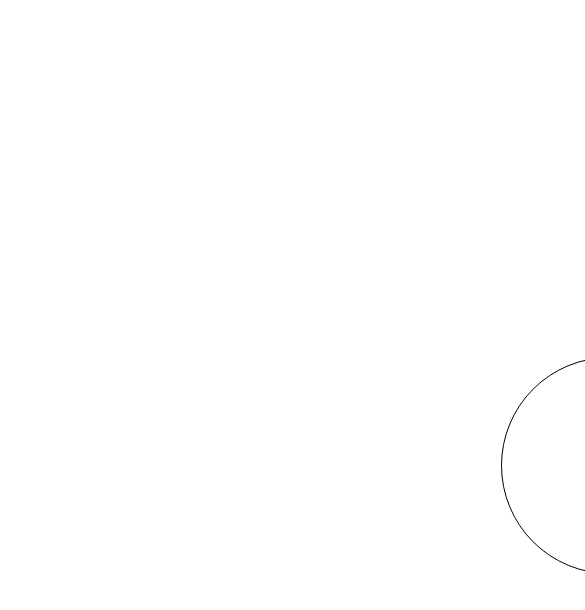
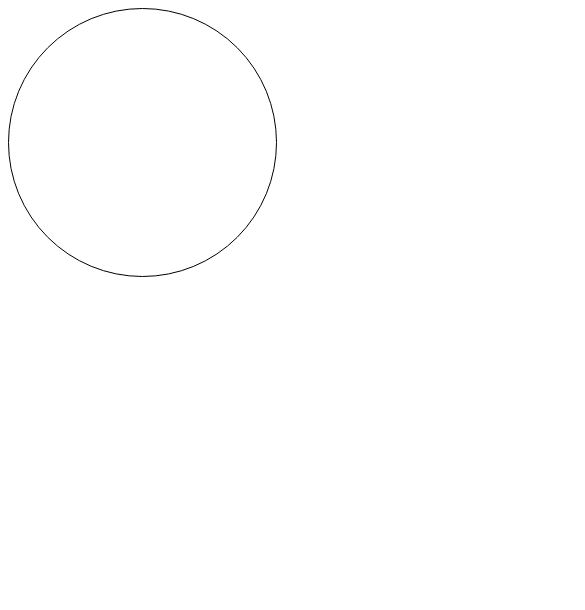
Before and after one commit to yoric-m/circle-svelte, a Svelte app: page / in a window 390 px wide. Shown: the top 610 px of the page, 585 px wide, since content can reach past the window. Built offline with nearby package versions, Linux system fonts and the light colour scheme.

Commit message:
show impact anim css

```diff
--- a/public/global.css
+++ b/public/global.css
@@ -1,4 +1,5 @@
-html, body {
+html,
+body {
   position: relative;
   width: 100%;
   height: 100%;
@@ -9,11 +10,12 @@ body {
   margin: 0;
   padding: 8px;
   box-sizing: border-box;
-	font-family: -apple-system, BlinkMacSystemFont, "Segoe UI", Roboto, Oxygen-Sans, Ubuntu, Cantarell, "Helvetica Neue", sans-serif;
+  font-family: -apple-system, BlinkMacSystemFont, "Segoe UI", Roboto,
+    Oxygen-Sans, Ubuntu, Cantarell, "Helvetica Neue", sans-serif;
 }
 
 a {
-	color: rgb(0,100,200);
+  color: rgb(0, 100, 200);
   text-decoration: none;
 }
 
@@ -22,14 +24,17 @@ a:hover {
 }
 
 a:visited {
-	color: rgb(0,80,160);
+  color: rgb(0, 80, 160);
 }
 
 label {
   display: block;
 }
 
-input, button, select, textarea {
+input,
+button,
+select,
+textarea {
   font-family: inherit;
   font-size: inherit;
   -webkit-padding: 0.4em 0;
@@ -61,3 +66,23 @@ button:not(:disabled):active {
 button:focus {
   border-color: #666;
 }
+
+.hit {
+  border-radius: 50%;
+  border: 1px solid black;
+
+  position: fixed;
+  background-color: black;
+  animation: bigger 0.5s linear;
+}
+.run-animation {
+  animation: bigger 0.3s linear;
+}
+@keyframes bigger {
+  0% {
+    transform: scale(20, 20);
+  }
+  100% {
+    transform: scale(1, 1);
+  }
+}
--- a/src/components/Circle.svelte
+++ b/src/components/Circle.svelte
@@ -4,32 +4,51 @@
     ypx = "";
   let radius = 100;
   let radiuspx = `${radius}px`;
+  let hit = false;
+  let width;
+  let height;
+  const elt = document.querySelector(".hit");
   const newPos = () => {
+    //elt.style.display = "none";
+    radius = 100 + Math.round(Math.random() * 200);
     pos = {
-      x: Math.round(Math.random() * 600),
-      y: Math.round(Math.random() * 400),
+      x: Math.round(Math.random() * (width - radius * 2)),
+      y: Math.round(Math.random() * (height - radius * 2)),
     };
     xpx = pos.x + "px";
     ypx = pos.y + "px";
-    radius = 100 + Math.round(Math.random() * 200);
     radiuspx = `${radius}px`;
-    console.log(radiuspx);
+    hit = false;
   };
   newPos();
   // left = "300px";
 
   const handleClick = (event) => {
+    hit = true;
+    const elt = document.querySelector("#clc");
+
+    elt.classList.add("hit");
+    elt.style.left = event.x - 0 + "px";
+    elt.style.top = event.y - 0 + "px";
+    elt.style.display = "block";
+    //elt.classList.remove("run-animation");
+    //void elt.offsetWidth;
+
     setTimeout(() => {
+      elt.style.display = "none";
       newPos();
-    }, 500);
+    }, 1000);
   };
 </script>
 
+<svelte:window bind:innerWidth={width} bind:innerHeight={height} />
 <div
   on:click={handleClick}
-  class="circle"
+  class="circle "
   style="--xpx:{xpx};--ypx:{ypx};--radiuspx:{radiuspx};"
-/>
+>
+  <div id="clc" />
+</div>
 
 <style>
   .circle {
```
Lines whose indentation alone changed are shown as unchanged.
